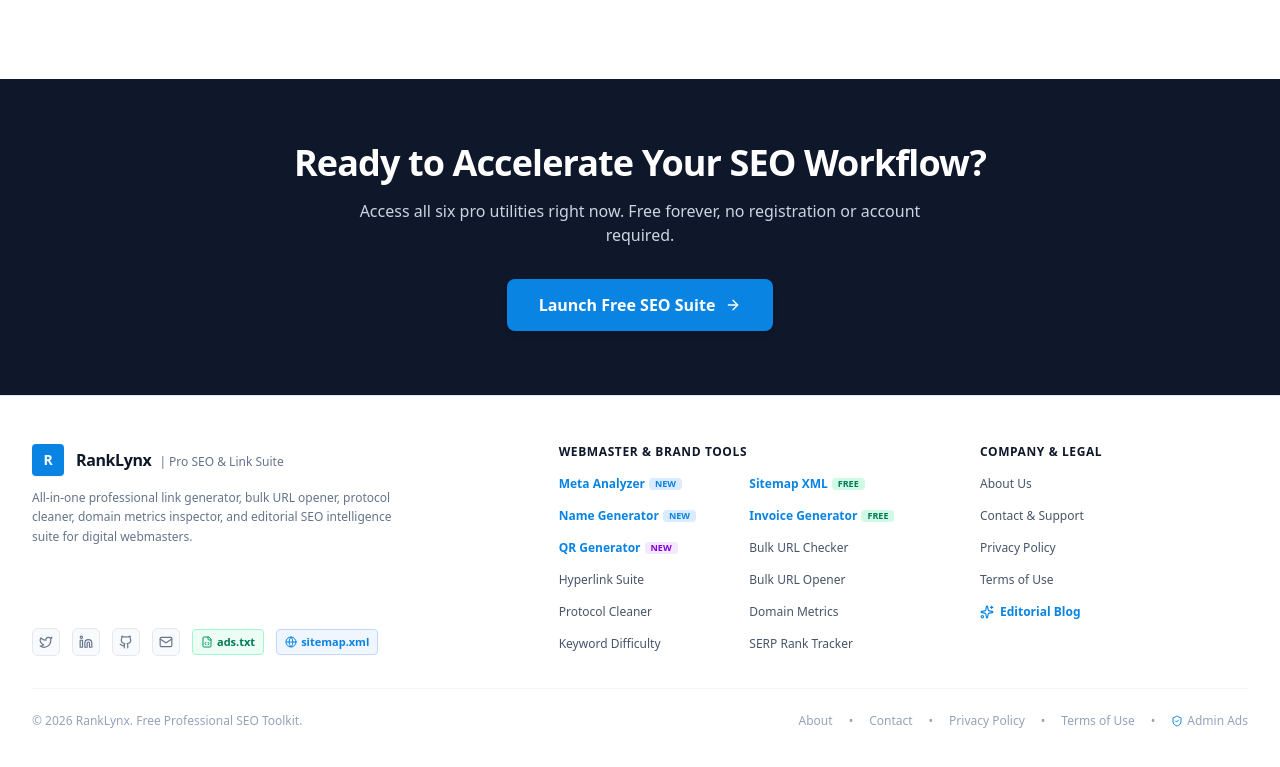
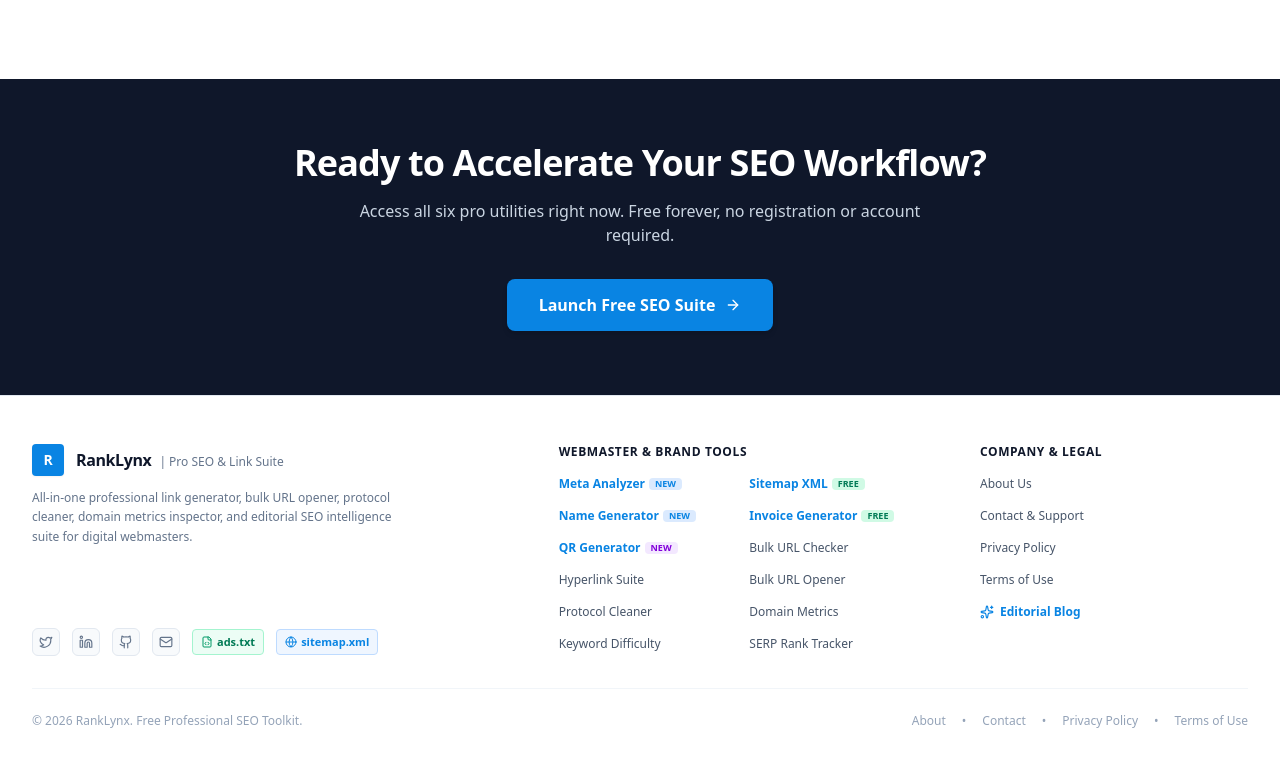
Before and after one commit to deployedranklynx/Allisons, a React (Vite) app: page / in a window 1280 px wide. Shown: the part 6251-7018 px from the top of the page. Built offline with nearby package versions, Linux system fonts and the light colour scheme; no server answers; the database is empty.

Commit message:
refactor(footer): remove admin ads portal link
Remove the administrative access link from the public footer to restrict visibility of internal management tools.

```diff
--- a/src/components/Footer.tsx
+++ b/src/components/Footer.tsx
@@ -304,15 +304,6 @@ export const Footer: React.FC<FooterProps> = ({ onSelectTab, siteSettings }) =>
             >
               Terms of Use
             </button>
-            <span>•</span>
-            <button
-              onClick={() => onSelectTab("admin-ads")}
-              className="hover:text-[#0984E3] transition-colors cursor-pointer inline-flex items-center gap-1 text-[#94A3B8] hover:text-[#0984E3]"
-              title="Admin Portal & Ads Manager"
-            >
-              <ShieldCheck className="w-3 h-3 text-[#0984E3]" />
-              <span>Admin Ads</span>
-            </button>
           </div>
         </div>
       </div>
```
